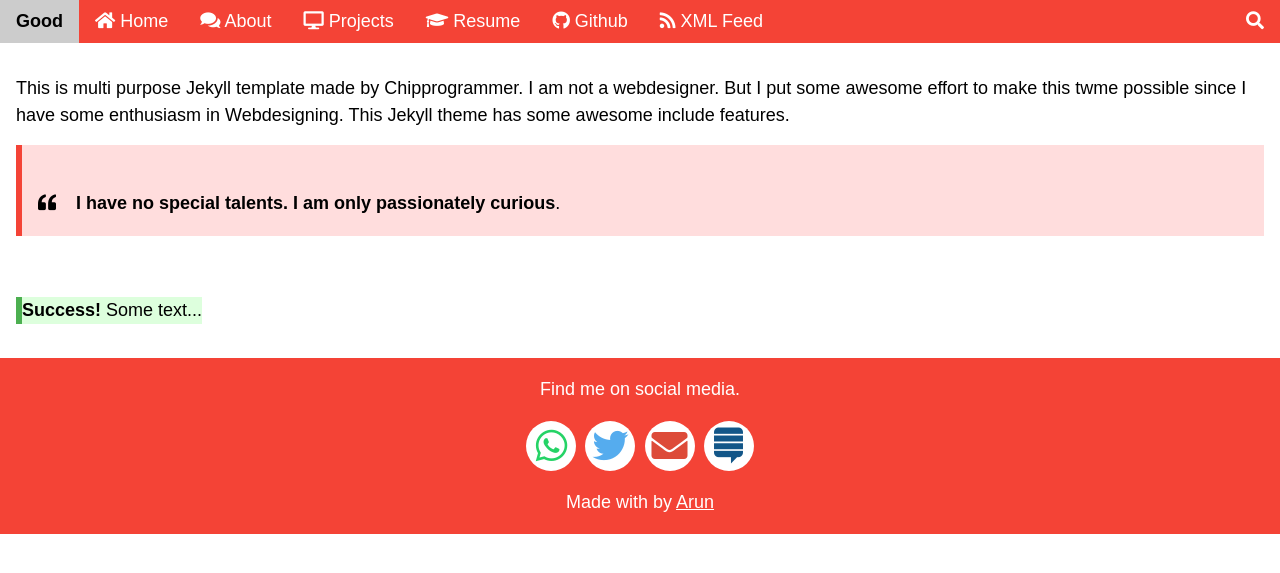
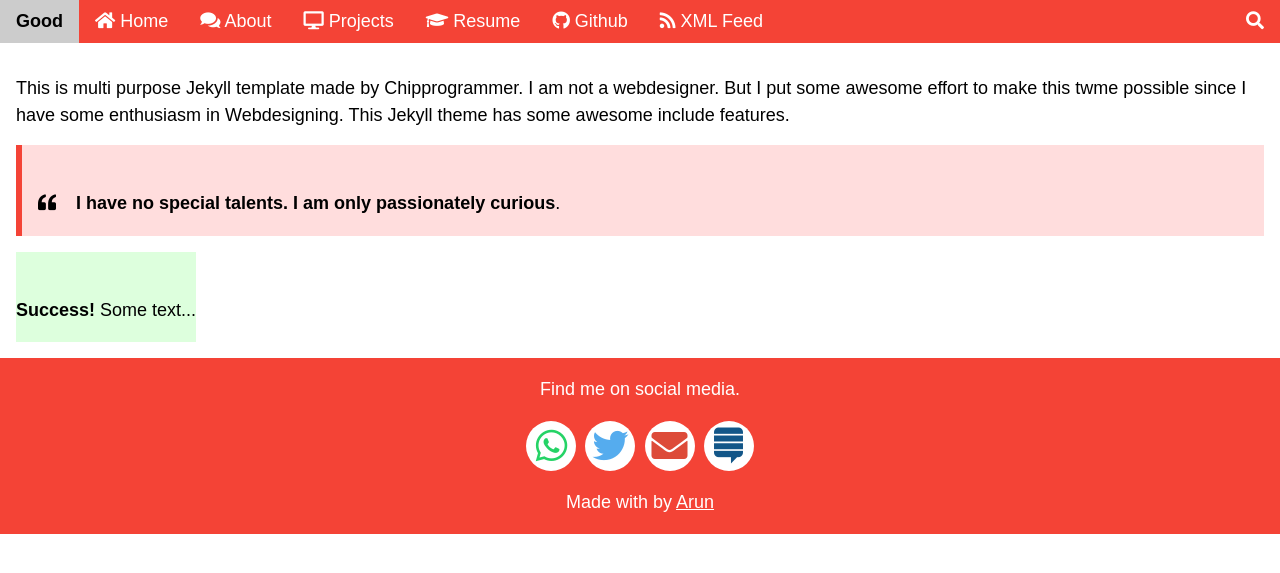
Before and after one commit to chipprogrammers/Good, a Jekyll site: the page built from index.html, in a window 1280 px wide. Shown: the top 573 px of the page. Built offline with Jekyll 4.4.1, drawn with Linux system fonts in a browser that asks for light colours; some web fonts are replaced; comment, search, counter and statistics services are not loaded.

Commit message:
Update index.html

```diff
--- a/index.html
+++ b/index.html
@@ -38,9 +38,8 @@
     border-left: 6px solid #ffeb3b;
 }
 </style>
-<div class="alert-icon">
-<i class="fab fa-exclamation-circle"></i>
-<div class="success">
+<div class="success alert-icon">
+ <i class="fab fa-exclamation-circle"></i>
   <p><strong>Success!</strong> Some text...</p>
 </div>
 </div>
```
